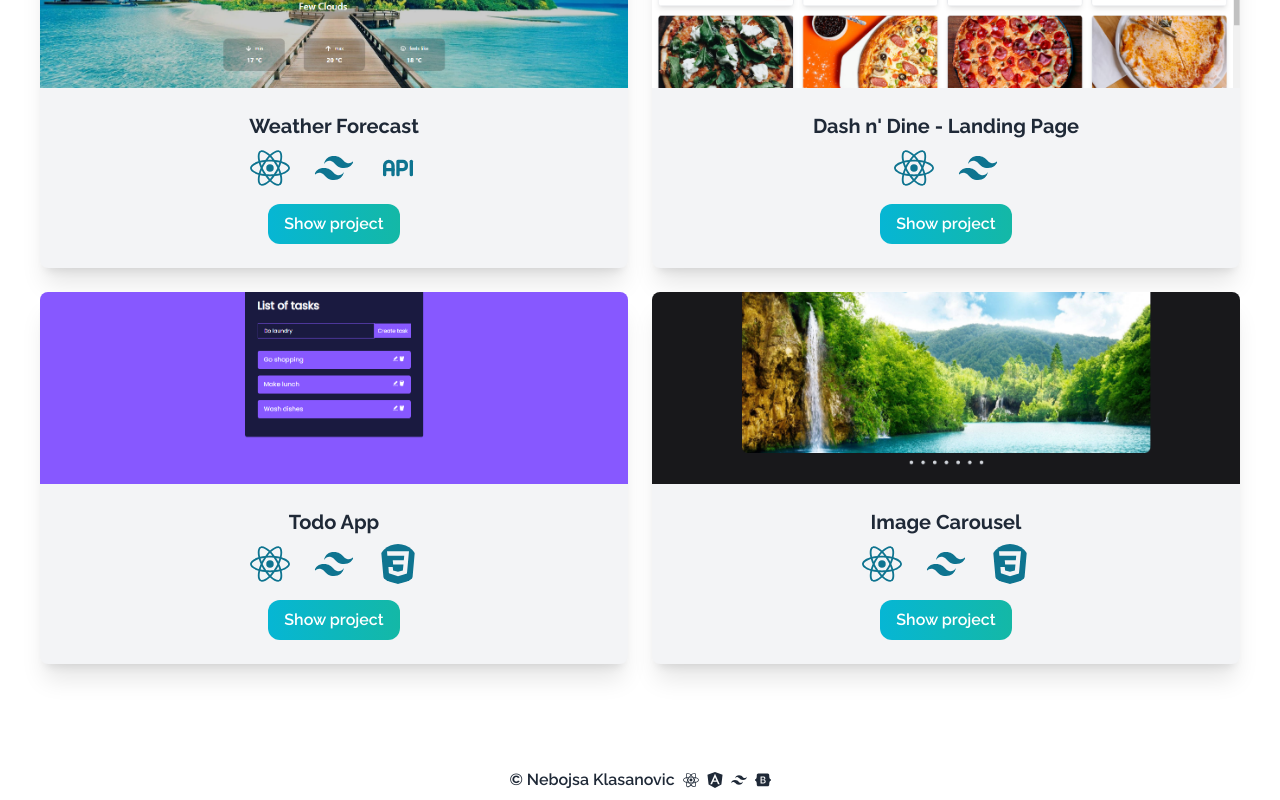
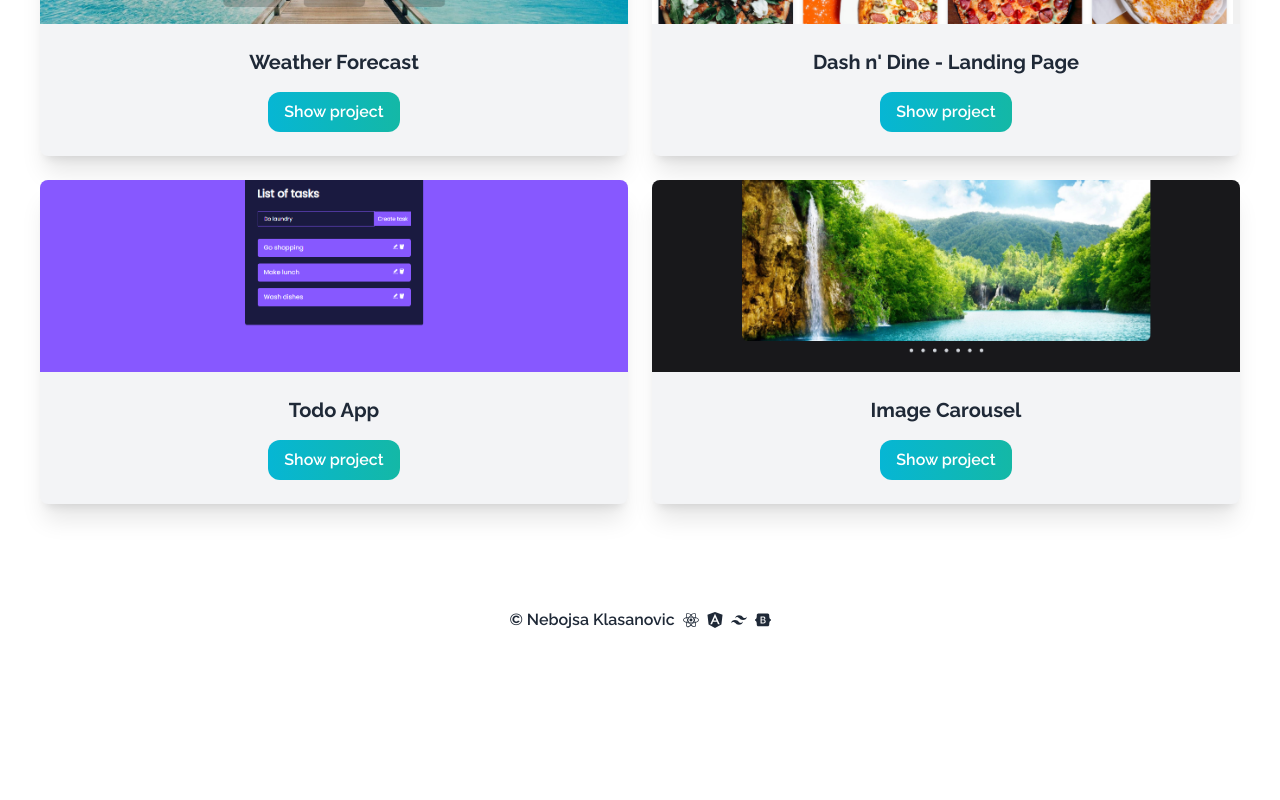
Before and after one commit to nklasanovic/my-portfolio, a React (Vite) app: page / in a window 1280 px wide. Shown: the part 1928-2728 px from the top of the page. After the commit the page ends 2568 px from the top, so only its background shows below. Built offline with nearby package versions, Linux system fonts and the light colour scheme.

Commit message:
New changes applied

```diff
--- a/src/components/Hero.jsx
+++ b/src/components/Hero.jsx
@@ -4,6 +4,9 @@ import { TypeAnimation } from "react-type-animation";
 import MyPic from "../assets/images/image.jpg";
 
 const Hero = () => {
+  const fileUrl =
+    "https://drive.google.com/file/d/1_5MwvX6mqpPQVBt0rP9yADHkYAqQpjsJ/view?usp=share_link";
+
   return (
     <>
       {/* Hero Section */}
@@ -22,7 +25,8 @@ const Hero = () => {
             <li>
               <a
                 className="bg-gradient-to-r from-cyan-500 to-teal-500 bg-cyan-500 text-white text-[18px] font-semibold px-8 py-3 border-none rounded-xl ml-8"
-                href="https://drive.google.com/file/d/1_5MwvX6mqpPQVBt0rP9yADHkYAqQpjsJ/view?usp=share_link"
+                href={fileUrl}
+                download
               >
                 Resume
               </a>
--- a/src/components/Projects.jsx
+++ b/src/components/Projects.jsx
@@ -1,6 +1,4 @@
 import React from "react";
-import { SiCss3, SiReact, SiTailwindcss } from "react-icons/si";
-import { TbApi } from "react-icons/tb";
 import Carousel from "../assets/images/projects/carousel.png";
 import Fastfood from "../assets/images/projects/fastfood.png";
 import Todo from "../assets/images/projects/todo.png";
@@ -19,26 +17,6 @@ const Projects = () => {
             <img src={Weather} alt="/" className="w-full h-48 object-cover" />
             <div className="flex flex-col p-6 justify-center items-center">
               <h3 className="text-xl font-bold mb-2">Weather Forecast</h3>
-              <ul className="hidden md:flex gap-6 mb-2 font-bold">
-                <li>
-                  <SiReact
-                    className="text-cyan-700 rounded-full"
-                    size={40}
-                  />
-                </li>
-                <li>
-                  <SiTailwindcss
-                    className="text-cyan-700 rounded-full"
-                    size={40}
-                  />
-                </li>
-                <li>
-                  <TbApi
-                    className="text-cyan-700 rounded-full"
-                    size={40}
-                  />
-                </li>
-              </ul>
               <a
                 href="https://weather-forecast-all.netlify.app/"
                 target="_blank"
@@ -54,20 +32,6 @@ const Projects = () => {
               <h3 className="text-xl font-bold mb-2">
                 Dash n' Dine - Landing Page
               </h3>
-              <ul className="hidden md:flex gap-6 mb-2 font-bold">
-                <li>
-                  <SiReact
-                    className="text-cyan-700 rounded-full"
-                    size={40}
-                  />
-                </li>
-                <li>
-                  <SiTailwindcss
-                    className="text-cyan-700 rounded-full"
-                    size={40}
-                  />
-                </li>
-              </ul>
               <a
                 href="https://dashndine-project.netlify.app"
                 target="_blank"
@@ -81,20 +45,6 @@ const Projects = () => {
             <img src={Todo} alt="/" className="w-full h-48 object-cover" />
             <div className="flex flex-col p-6 justify-center items-center">
               <h3 className="text-xl font-bold mb-2">Todo App</h3>
-              <ul className="hidden md:flex gap-6 mb-2 font-bold">
-                <li>
-                  <SiReact className="text-cyan-700 rounded-full" size={40} />
-                </li>
-                <li>
-                  <SiTailwindcss
-                    className="text-cyan-700 rounded-full"
-                    size={40}
-                  />
-                </li>
-                <li>
-                  <SiCss3 className="text-cyan-700 rounded-full" size={40} />
-                </li>
-              </ul>
               <a
                 href="https://todolistprojecttasks.netlify.app"
                 target="_blank"
@@ -108,20 +58,6 @@ const Projects = () => {
             <img src={Carousel} alt="/" className="w-full h-48 object-cover" />
             <div className="flex flex-col p-6 justify-center items-center">
               <h3 className="text-xl font-bold mb-2">Image Carousel</h3>
-              <ul className="hidden md:flex gap-6 mb-2 font-bold">
-                <li>
-                  <SiReact className="text-cyan-700 rounded-full" size={40} />
-                </li>
-                <li>
-                  <SiTailwindcss
-                    className="text-cyan-700 rounded-full"
-                    size={40}
-                  />
-                </li>
-                <li>
-                  <SiCss3 className="text-cyan-700 rounded-full" size={40} />
-                </li>
-              </ul>
               <a
                 href="https://imagecarouseproject.netlify.app"
                 target="_blank"
--- a/src/components/Skills.jsx
+++ b/src/components/Skills.jsx
@@ -34,19 +34,19 @@ const Skills = () => {
         <div className="grid grid-cols-2 sm:grid-cols-4 gap-4 justify-center">
           <div className="flex flex-col items-center justify-center bg-transparent rounded-xl shadow-xl shadow-black/50 hover:scale-105 duration-500">
             <img
-              className="w-28 h-28 object-cover"
+              className="w-20 h-20 object-cover"
               src={HtmlImg}
               alt="HTML"
             />
             <h4 className="hidden md:block text-xl font-bold">HTML</h4>
           </div>
           <div className="flex flex-col items-center justify-center bg-transparent rounded-xl shadow-xl shadow-black/50 hover:scale-105 duration-500">
-            <img className="w-28 h-28 object-cover mt-4" src={CSS} alt="CSS" />
+            <img className="w-20 h-20 object-cover mt-4" src={CSS} alt="CSS" />
             <h4 className="hidden md:block text-xl font-bold">CSS</h4>
           </div>
           <div className="flex flex-col items-center justify-center bg-transparent rounded-xl shadow-xl shadow-black/50 hover:scale-105 duration-500">
             <img
-              className="w-28 h-28 object-cover"
+              className="w-20 h-20 object-cover"
               src={Javascript}
               alt="Javascript"
             />
@@ -54,7 +54,7 @@ const Skills = () => {
           </div>
           <div className="flex flex-col items-center justify-center bg-transparent rounded-xl shadow-xl shadow-black/50 hover:scale-105 duration-500">
             <img
-              className="w-28 h-28 object-cover"
+              className="w-20 h-20 object-cover"
               src={ReactImg}
               alt="React"
             />
@@ -62,7 +62,7 @@ const Skills = () => {
           </div>
           <div className="flex flex-col items-center justify-center bg-transparent rounded-xl shadow-xl shadow-black/50 hover:scale-105 duration-500">
             <img
-              className="w-28 h-28 object-cover"
+              className="w-20 h-20 object-cover"
               src={Angular}
               alt="Angular"
             />
@@ -70,7 +70,7 @@ const Skills = () => {
           </div>
           <div className="flex flex-col items-center justify-center bg-transparent rounded-xl shadow-xl shadow-black/50 hover:scale-105 duration-500">
             <img
-              className="w-28 h-28 object-cover"
+              className="w-20 h-20 object-cover"
               src={Tailwind}
               alt="Tailwind"
             />
@@ -78,7 +78,7 @@ const Skills = () => {
           </div>
           <div className="flex flex-col items-center justify-center bg-transparent rounded-xl shadow-xl shadow-black/50 hover:scale-105 duration-500">
             <img
-              className="w-28 h-28 object-cover"
+              className="w-20 h-20 object-cover"
               src={Bootstrap}
               alt="Bootstrap"
             />
@@ -86,7 +86,7 @@ const Skills = () => {
           </div>
           <div className="flex flex-col items-center justify-center bg-transparent rounded-xl shadow-xl shadow-black/50 hover:scale-105 duration-500">
             <img
-              className="w-28 h-28 object-cover"
+              className="w-20 h-20 object-cover"
               src={Github}
               alt="Github"
             />
```
